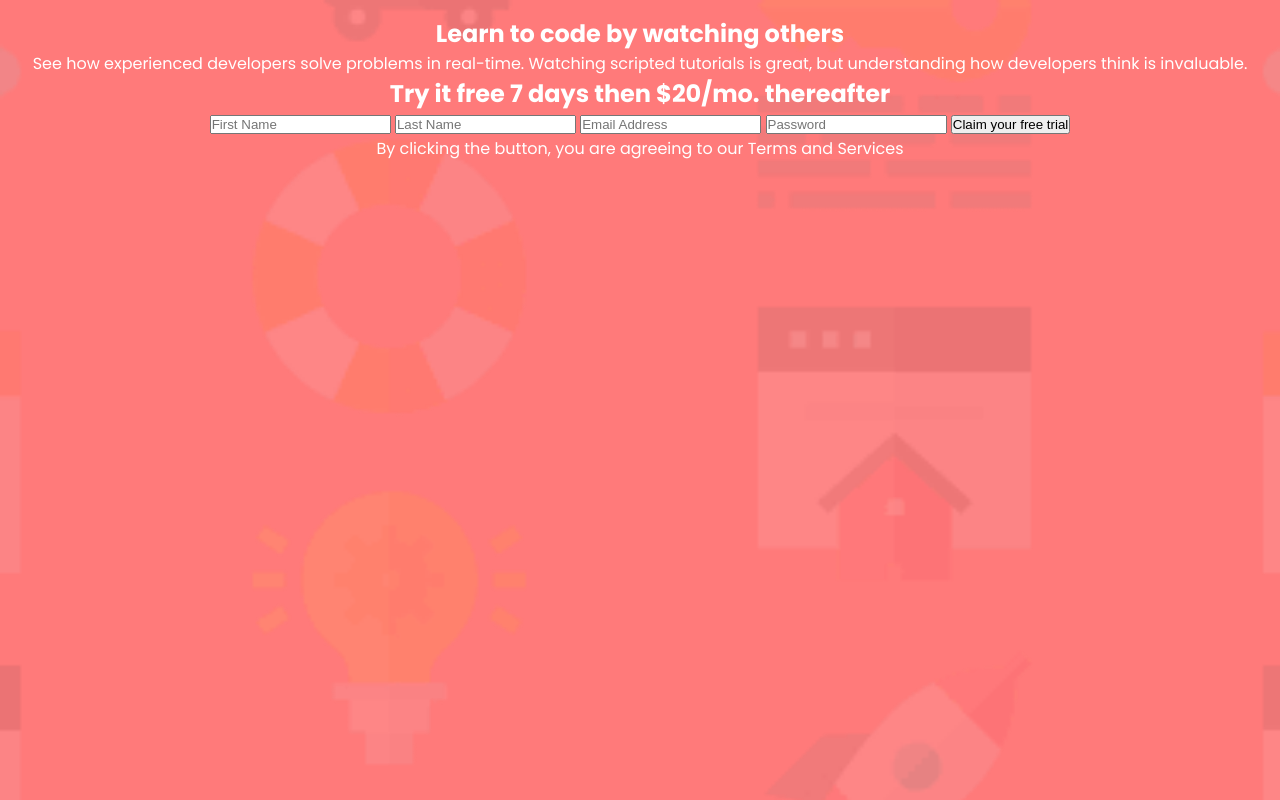
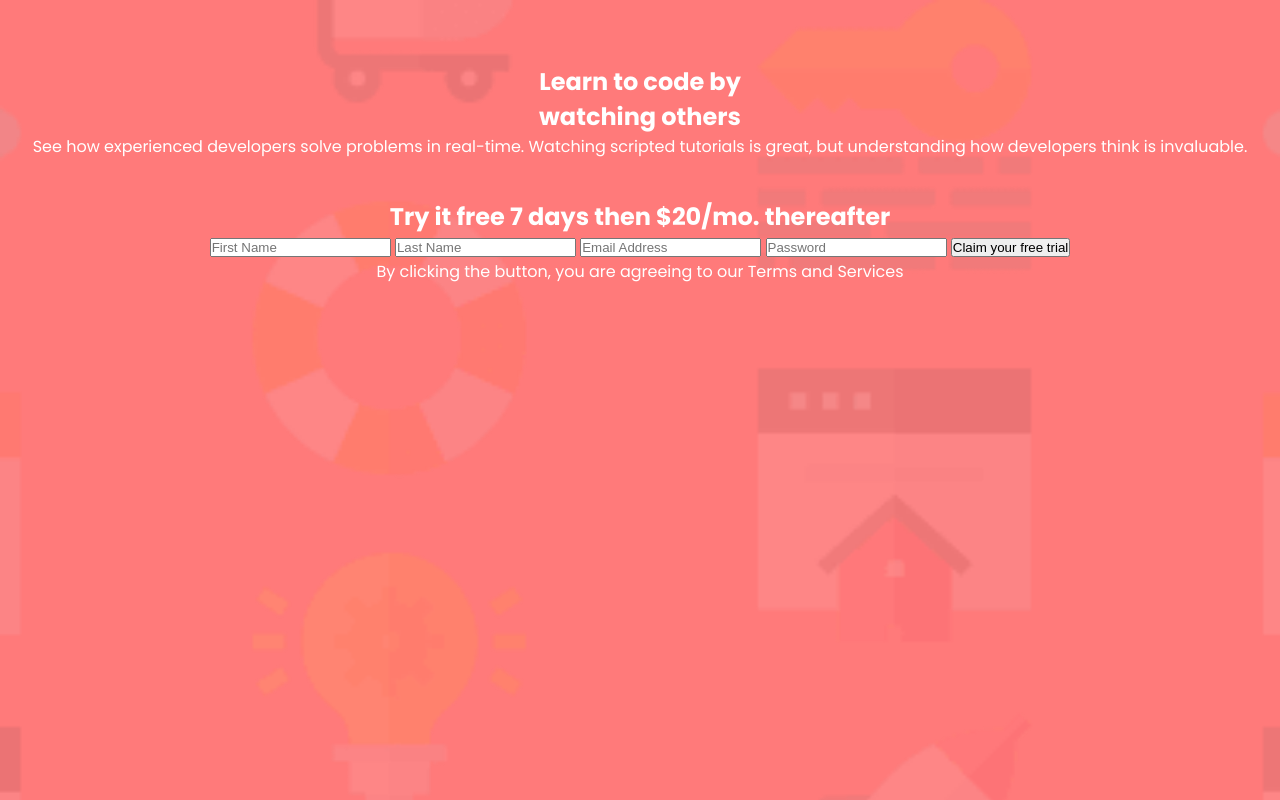
Before and after one commit to sandovalmelo/sign-up-form, a plain HTML site: page index.html in a window 1280 px wide. Drawn offline with Linux system fonts and the light colour scheme.

Commit message:
add heading scss file

```diff
--- /dev/null
+++ b/scss/_heading.scss
@@ -0,0 +1,10 @@
+.heading {
+	padding-top: 3rem;
+	padding-bottom: 2.5rem;
+
+	&-title {
+		max-width: 250px;
+		margin-left: auto;
+		margin-right: auto;
+	}
+}
--- a/scss/styles.scss
+++ b/scss/styles.scss
@@ -1 +1,2 @@
 @import "./base";
+@import "./heading";
```
Also changed, not shown: css/styles.css.
